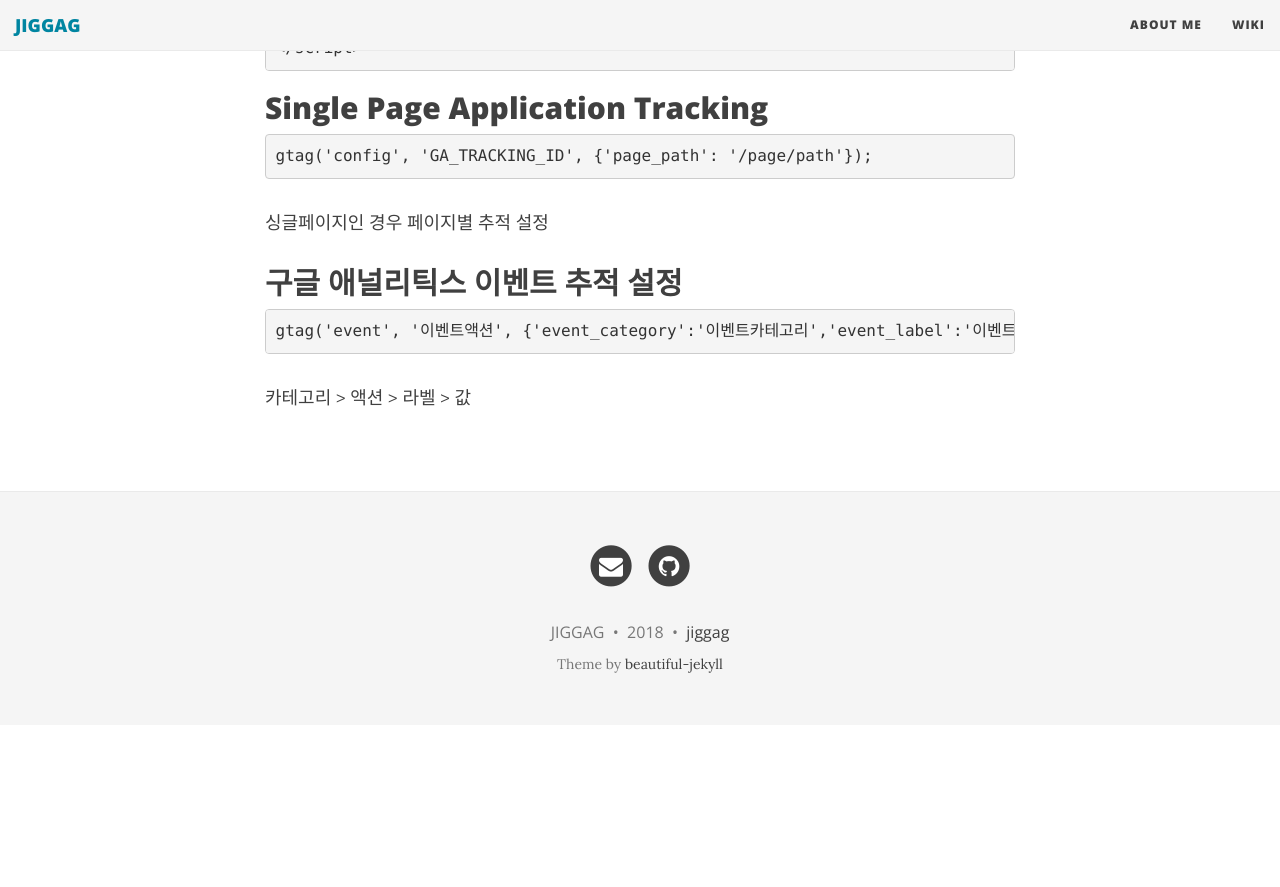
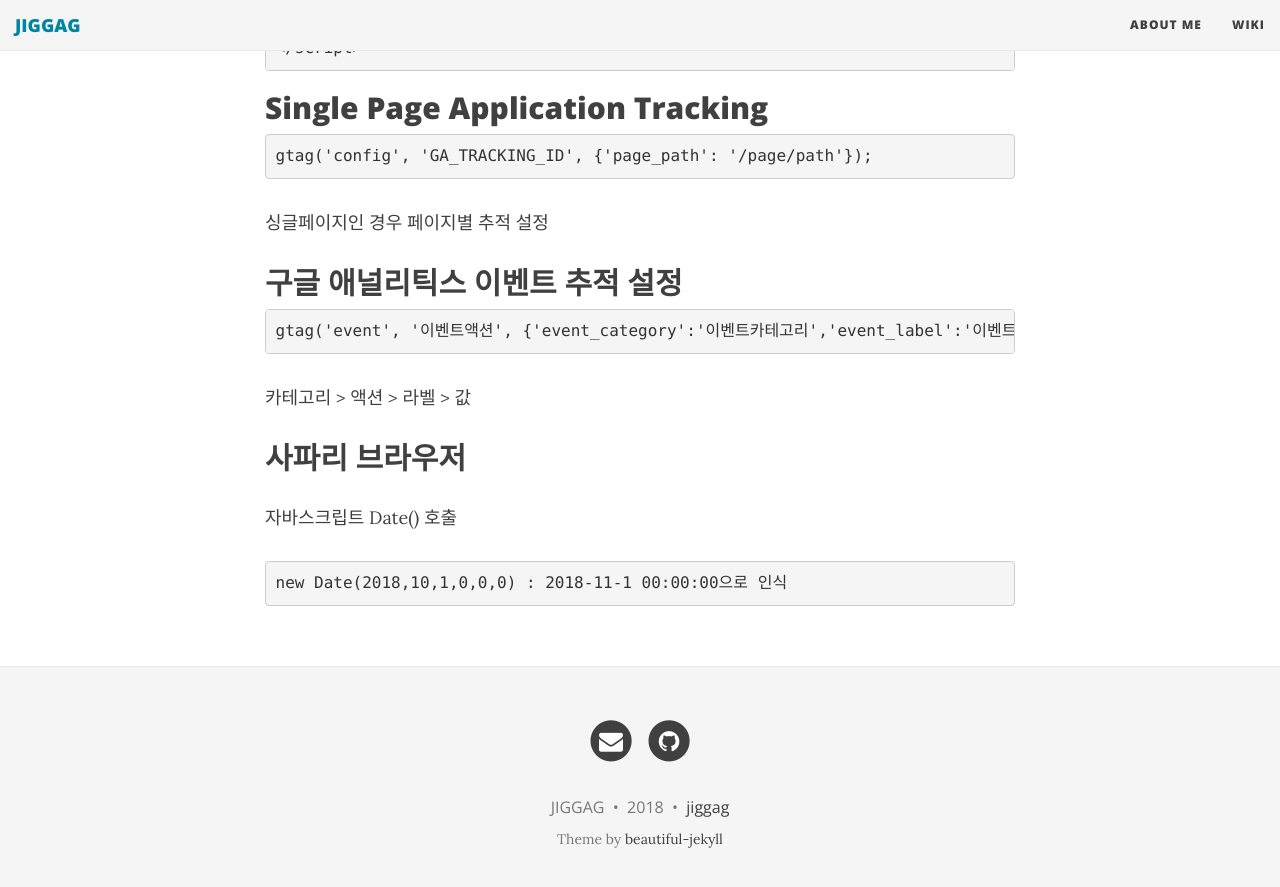
Before and after one commit to jiggag/jiggag.github.io, a Jekyll site: the page built from wiki.md, in a window 1280 px wide and 900 px high, scrolled down 531 px. Shown: the top 887 px of the window. Built offline with Jekyll 4.4.1, drawn with Linux system fonts in a browser that asks for light colours; nearby versions of some CDN libraries; before the commit the page ends 1256 px from its top, so only the background shows below that.

Commit message:
Update wiki.md

````diff
--- a/wiki.md
+++ b/wiki.md
@@ -30,3 +30,9 @@ gtag('config', 'GA_TRACKING_ID', {'page_path': '/page/path'});
 gtag('event', '이벤트액션', {'event_category':'이벤트카테고리','event_label':'이벤트라벨', 'value':'이벤트값'});
 ```
 카테고리 > 액션 > 라벨 > 값
+
+## 사파리 브라우저
+자바스크립트 Date() 호출
+```script
+new Date(2018,10,1,0,0,0) : 2018-11-1 00:00:00으로 인식
+```
````
